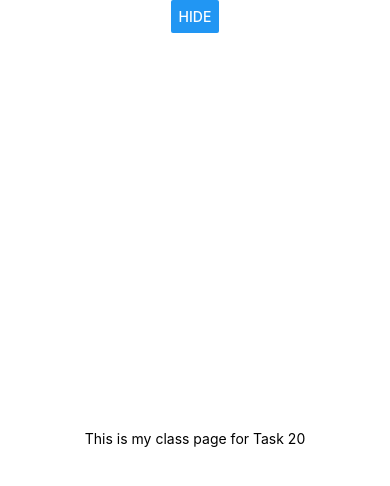
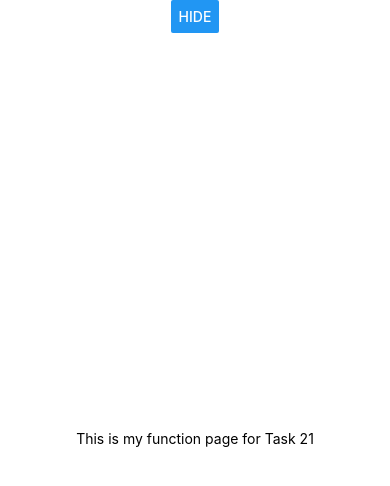
Before and after one commit to shahedibrahim7/JoVision-React-Native-Tasks, a React Native app: screen / in a window 390 px wide. Both pictures are taken after a click on the button "SHOW". Shown: the top 486 px of the page. Built offline with nearby package versions, Linux system fonts and the light colour scheme.

Commit message:
Render Task21

```diff
--- a/App.tsx
+++ b/App.tsx
@@ -7,6 +7,8 @@ import Task17 from './Tasks/Task17';
 import Task18 from './Tasks/Task18';
 import Task19 from './Tasks/Task19';
 import Task20 from './Tasks/Task20';
+import Task21 from './Tasks/Task21';
+
 
 export default function App() {
     return (
@@ -14,6 +16,7 @@ export default function App() {
         //<Task17></Task17>
         //<Task18></Task18>
         //<Task19></Task19>
-        <Task20></Task20>
+        //<Task20></Task20>
+        <Task21></Task21>
     );
 }
--- /dev/null
+++ b/Components/MyFunctionPage_Task21.js
@@ -0,0 +1,21 @@
+import React, { useEffect } from 'react';
+import { View, Text } from 'react-native';
+
+const MyFunctionPage_Task21 = () => {
+
+    useEffect(() => {
+        console.log('loaded')
+
+        return () => {
+            console.log('unloaded')
+        }
+    }, [])
+
+    return (
+        <View style={{ flex: 1, justifyContent: 'center', alignItems: 'center' }}>
+            <Text>This is my function page for Task 21</Text>
+        </View>
+    )
+}
+
+export default MyFunctionPage_Task21
--- /dev/null
+++ b/Tasks/Task21.js
@@ -0,0 +1,19 @@
+import React, { useState } from 'react';
+import { View, Button } from 'react-native';
+import MyFunctionPage_Task21 from '../Components/MyFunctionPage_Task21';
+
+const Task21 = () => {
+    const [showPage, setShowPage] = useState(false);
+    function onButtonPress() {
+        setShowPage(!showPage)
+    }
+
+    return (
+        <View style={{ flex: 1, justifyContent: 'center', alignItems: 'center' }}>
+            <Button title={showPage ? "Hide" : "Show"} onPress={onButtonPress} > </Button>
+            {showPage ? <MyFunctionPage_Task21></MyFunctionPage_Task21> : null}
+        </View>
+    )
+}
+
+export default Task21
```
